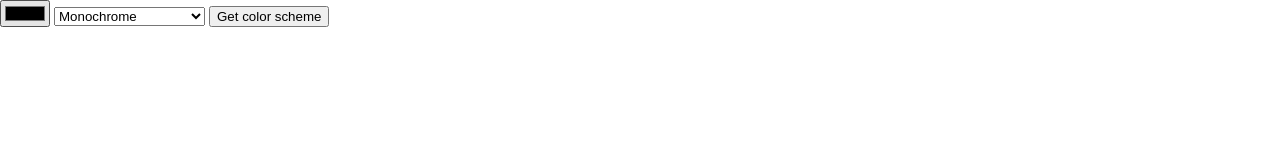
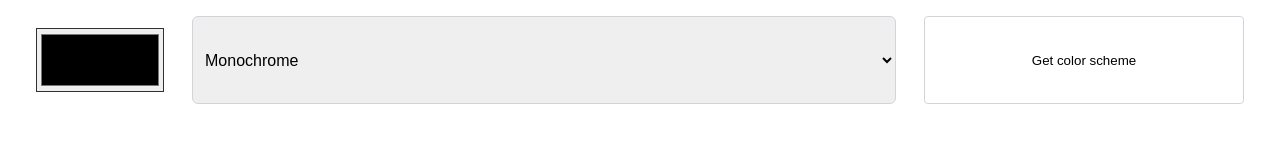
Before and after one commit to qixiangggg/color-scheme-generator, a website built with Vite: page index.html in a window 1280 px wide. Built offline with nearby package versions, Linux system fonts and the light colour scheme.

Commit message:
Styling the page

```diff
--- a/index.css
+++ b/index.css
@@ -2,3 +2,46 @@ html, body {
     margin: 0;
     padding: 0;
 }
+
+form{
+    display: flex;
+    align-items: center;
+    justify-content: space-evenly;
+    padding: 1em 0.5em;
+}
+.colors-selector{
+    border: 0.5px solid #313131;
+    height: 8vh;
+    width: 10vw;
+}
+
+.mode-selector{
+    padding: 1em 0.5em;
+    border: 1px solid #D1D5DB;
+    border-radius: 6px;
+    width: 55vw;
+    height: 11vh;
+    font-size: 1rem;
+}
+
+.get-color-scheme-btn{
+    background-color: white;
+    border: 1px solid #D1D5DB;
+    padding: 1em 0.5em;
+    border-radius: 4px;
+    height: 11vh;
+    width: 25vw;
+}
+
+.colors{
+    display: flex;
+    width: 100%;
+}
+
+.color{
+    text-align: center;
+}
+.color-banner{
+    height: 100vh;
+    width: 19.5vw;
+}
--- a/index.html
+++ b/index.html
@@ -4,8 +4,8 @@
     </head>
     <body>
         <form id="color-scheme-form">
-            <input type="color" aria-label="color" name="color">
-            <select name="mode" id="mode" aria-label="mode">
+            <input type="color" aria-label="color" name="color" class="colors-selector">
+            <select name="mode" id="mode" aria-label="mode" class="mode-selector">
                 <option value="monochrome">Monochrome</option>
                 <option value="monochrome-dark">Monochrome-dark</option>
                 <option value="monochrome-light">Monochrome-light</option>
@@ -15,9 +15,9 @@
                 <option value="triad">Triad</option>
                 <option value="quad">Quad</option>
             </select>
-            <button type="submit">Get color scheme</button>
+            <button type="submit" class="get-color-scheme-btn">Get color scheme</button>
         </form>
-        <div id="colors"></div>
+        <div id="colors" class="colors"></div>
         <script src="index.js"></script>
     </body>
 </html>
```
